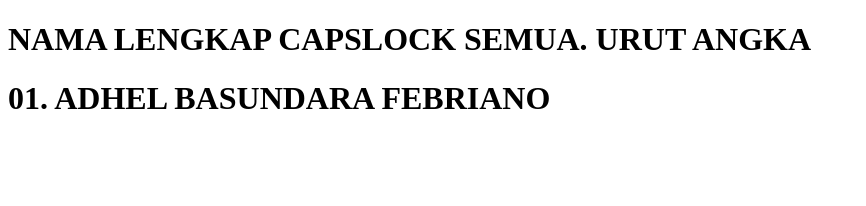
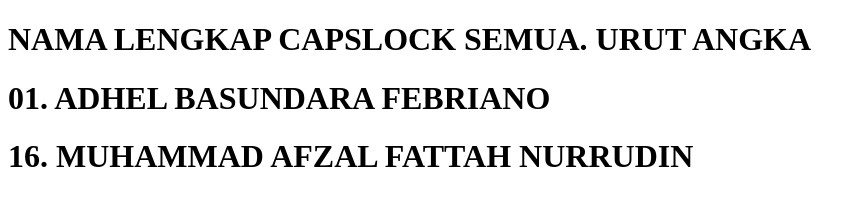
Before and after one commit to BagusHidayat21/tugas-smkn1jenangan, a plain HTML site: page index.html in a window 1280 px wide. Shown: the whole page, without its empty margins (0-866 px from the left). Drawn offline with Linux system fonts and the light colour scheme.

Commit message:
menambahkan AFZAL

```diff
--- a/index.html
+++ b/index.html
@@ -8,5 +8,6 @@
 <body>
     <h1>NAMA LENGKAP CAPSLOCK SEMUA. URUT ANGKA</h1>
     <h1>01. ADHEL BASUNDARA FEBRIANO</h1>
+    <h1>16. MUHAMMAD AFZAL FATTAH NURRUDIN</h1>
 </body>
 </html>
```
